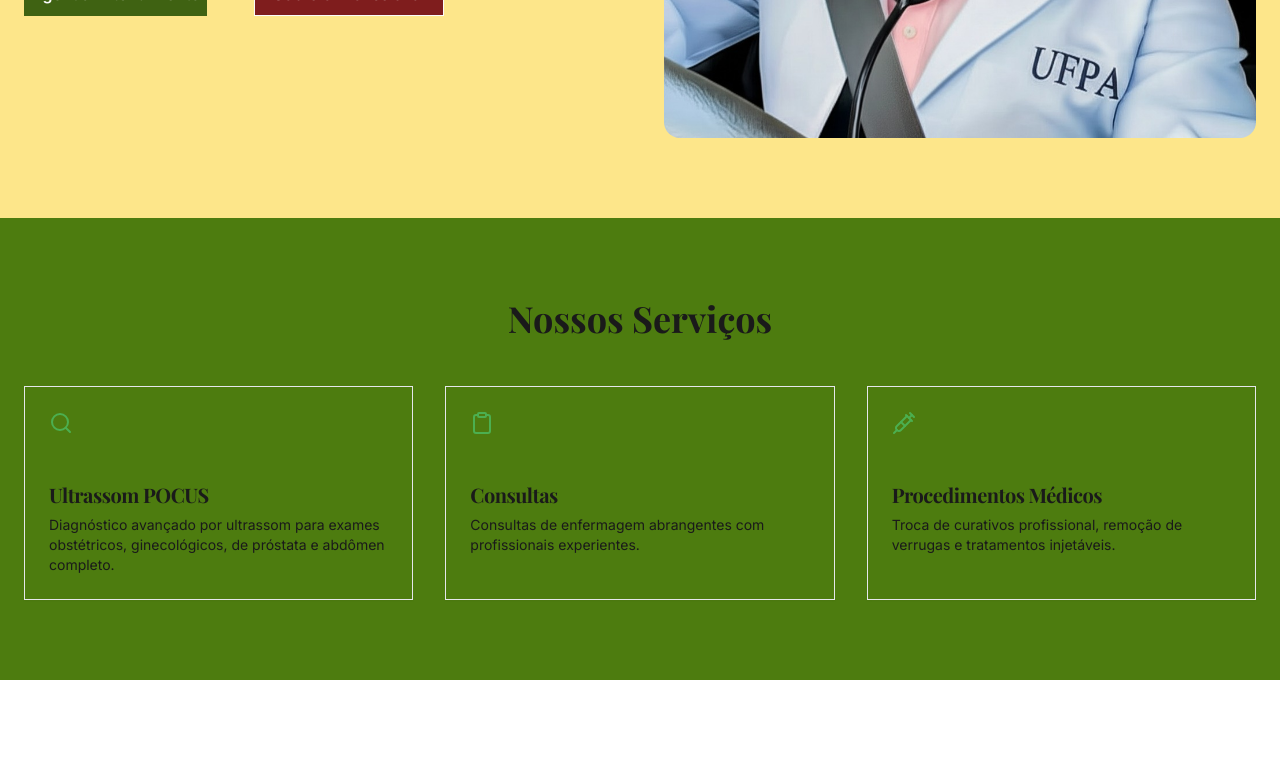
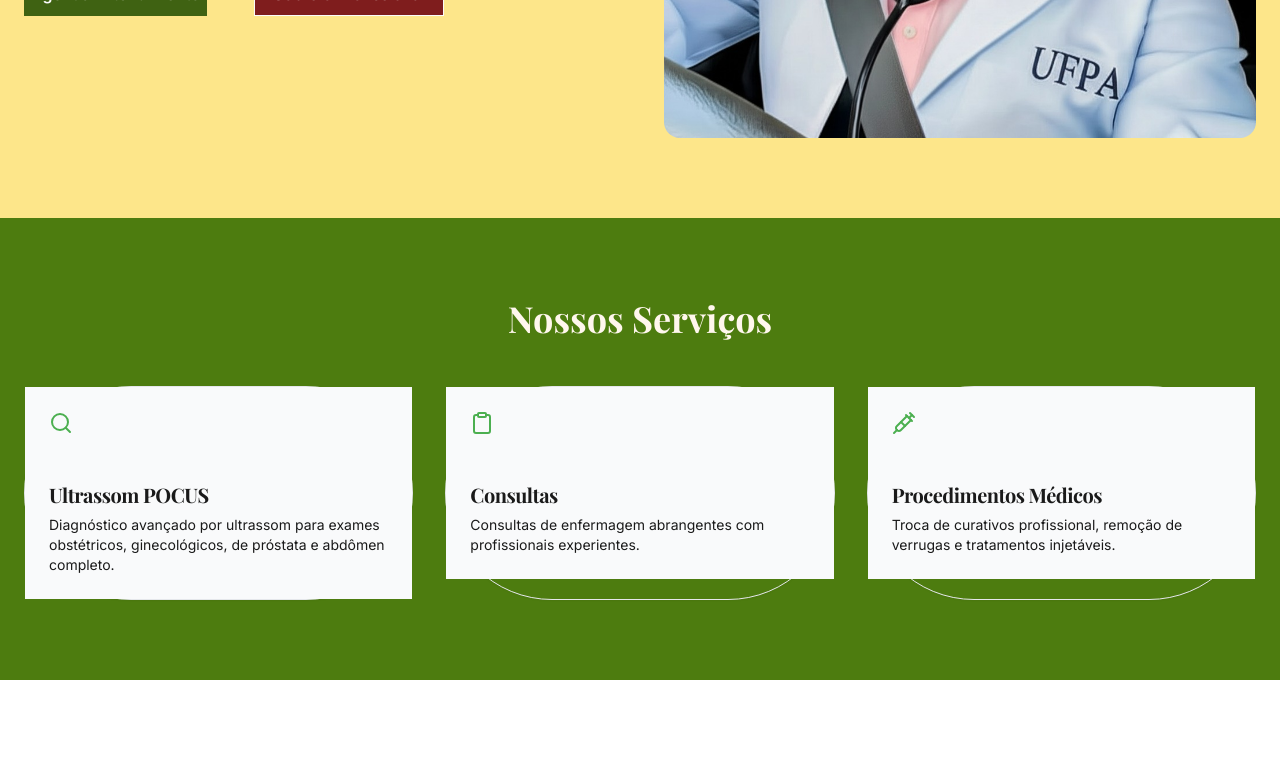
Before and after one commit to jerimeregosoares/cjrs-landing-craft, a React (Vite) app: page / in a window 1280 px wide. Shown: the part 515-1279 px from the top of the page. Built offline with nearby package versions, Linux system fonts and the light colour scheme.

Commit message:
Visual edit in Lovable
Edited UI in Lovable

```diff
--- a/src/components/ServiceCard.tsx
+++ b/src/components/ServiceCard.tsx
@@ -9,8 +9,8 @@ const ServiceCard = ({
   description,
   icon
 }: ServiceCardProps) => {
-  return <Card className="hover:shadow-lg transition-shadow">
-      <CardHeader>
+  return <Card className="hover:shadow-lg transition-shadow rounded-full">
+      <CardHeader className="bg-gray-50">
         <div className="w-12 h-12 text-primary mb-4">{icon}</div>
         <CardTitle className="mb-2 font-bold text-xl">{title}</CardTitle>
         <CardDescription>{description}</CardDescription>
--- a/src/pages/Index.tsx
+++ b/src/pages/Index.tsx
@@ -35,7 +35,7 @@ const Index = () => {
       {/* Services Section */}
       <section id="services" className="py-20 px-6 bg-lime-700">
         <div className="max-w-7xl mx-auto">
-          <h2 className="text-4xl font-bold mb-12 text-center">Nossos Serviços</h2>
+          <h2 className="text-4xl font-bold mb-12 text-center text-orange-50">Nossos Serviços</h2>
           <div className="grid md:grid-cols-2 lg:grid-cols-3 gap-8">
             <ServiceCard icon={<Search />} title="Ultrassom POCUS" description="Diagnóstico avançado por ultrassom para exames obstétricos, ginecológicos, de próstata e abdômen completo." />
             <ServiceCard icon={<Clipboard />} title="Consultas" description="Consultas de enfermagem abrangentes com profissionais experientes." />
```
